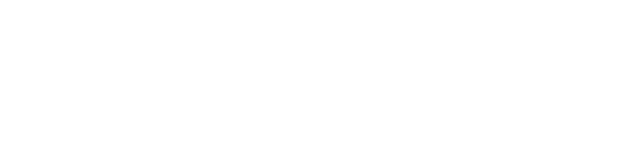
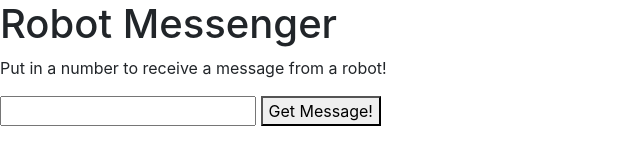
Before and after one commit to aldeling/mr-robot-neighborhood, a plain HTML site: page index.html in a window 1280 px wide. Shown: the whole page, without its empty margins (0-640 px from the left). Drawn offline with nearby package versions, Linux system fonts and the light colour scheme.

Commit message:
add form to html

```diff
--- a/index.html
+++ b/index.html
@@ -7,4 +7,11 @@
   <title>Mr-Robot-Neighborhood</title>
 </head>
 <body>
+  <h1>Robot Messenger</h1>
+    <form id="userForm">
+      <p>Put in a number to receive a message from a robot!</p>
+      <input type="text" id="number" name="number">
+      <button type="submit" class="button">Get Message!</button>
+    </form>
 </body>
+</html>
```
